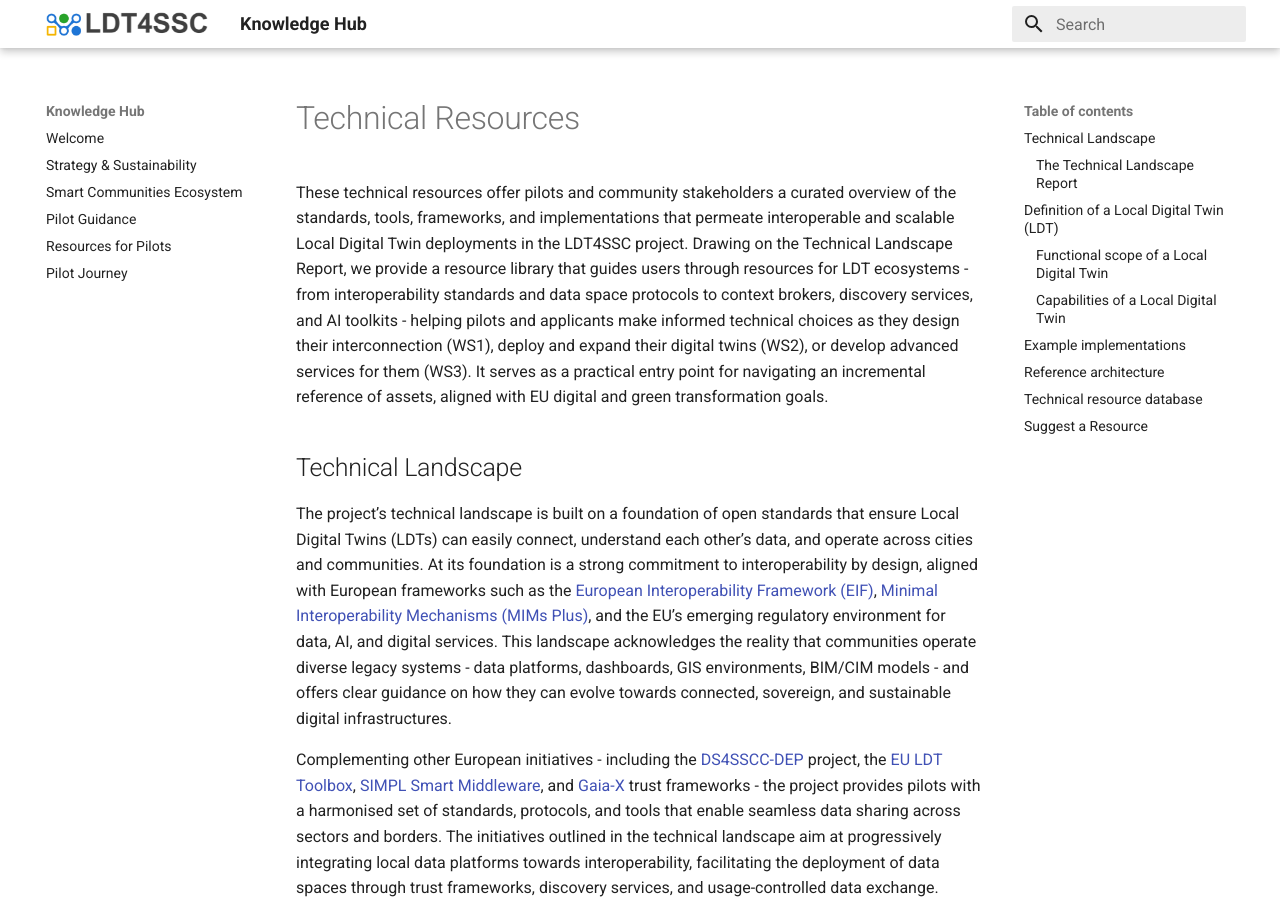
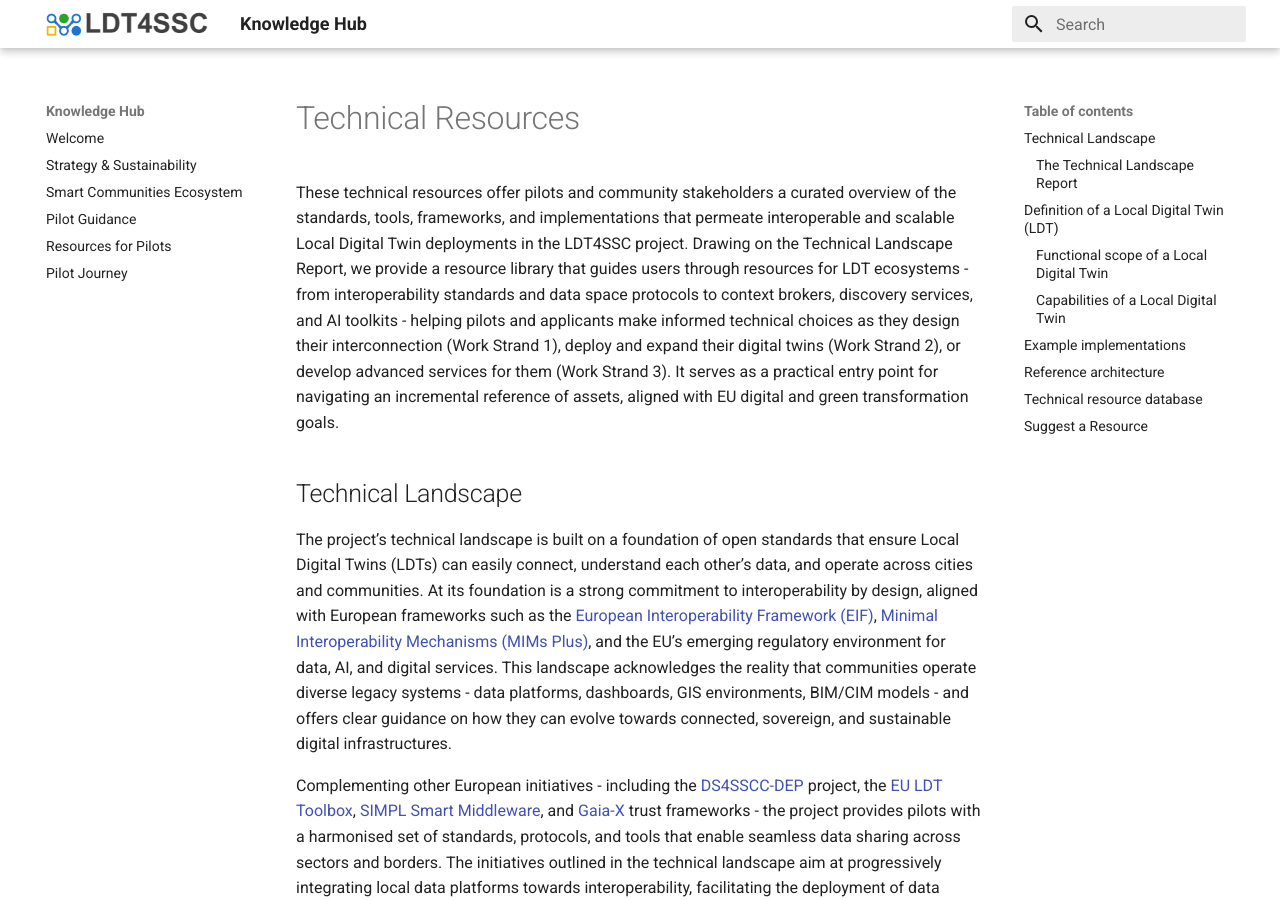
Before and after one commit to ldt4ssc/ldt4ssc.github.io, an MkDocs documentation site: the page built from docs/resources_content/tech_resources.md, in a window 1280 px wide and 900 px high. Built offline with MkDocs 1.6.1 and Material for MkDocs 9.7.7, drawn with Linux system fonts in a browser that asks for light colours; some of the changed text lies outside the part shown.

Commit message:
update: tech text

```diff
--- a/docs/resources_content/tech_resources.md
+++ b/docs/resources_content/tech_resources.md
@@ -1,5 +1,5 @@
 # Technical Resources
-These technical resources offer pilots and community stakeholders a curated overview of the standards, tools, frameworks, and implementations that permeate interoperable and scalable Local Digital Twin deployments in the LDT4SSC project. Drawing on the Technical Landscape Report, we provide a resource library that guides users through resources for LDT ecosystems - from interoperability standards and data space protocols to context brokers, discovery services, and AI toolkits - helping pilots and applicants make informed technical choices as they design their interconnection (WS1), deploy and expand their digital twins (WS2), or develop advanced services for them (WS3). It serves as a practical entry point for navigating an incremental reference of assets, aligned with EU digital and green transformation goals.
+These technical resources offer pilots and community stakeholders a curated overview of the standards, tools, frameworks, and implementations that permeate interoperable and scalable Local Digital Twin deployments in the LDT4SSC project. Drawing on the Technical Landscape Report, we provide a resource library that guides users through resources for LDT ecosystems - from interoperability standards and data space protocols to context brokers, discovery services, and AI toolkits - helping pilots and applicants make informed technical choices as they design their interconnection (Work Strand 1), deploy and expand their digital twins (Work Strand 2), or develop advanced services for them (Work Strand 3). It serves as a practical entry point for navigating an incremental reference of assets, aligned with EU digital and green transformation goals.
 
 ## Technical Landscape
 The project’s technical landscape is built on a foundation of open standards that ensure Local Digital Twins (LDTs) can easily connect, understand each other’s data, and operate across cities and communities. At its foundation is a strong commitment to interoperability by design, aligned with European frameworks such as the [European Interoperability Framework (EIF)](https://interoperable-europe.ec.europa.eu/collection/iopeu-monitoring/european-interoperability-framework-detail), [Minimal Interoperability Mechanisms (MIMs Plus)](https://living-in.eu/sites/default/files/files/mims-plus-v.8_2.pdf), and the EU’s emerging regulatory environment for data, AI, and digital services. This landscape acknowledges the reality that communities operate diverse legacy systems - data platforms, dashboards, GIS environments, BIM/CIM models - and offers clear guidance on how they can evolve towards connected, sovereign, and sustainable digital infrastructures.
```
Also changed, not shown: other parts of docs/resources_content/tech_resources.md (+2 -2 lines).
